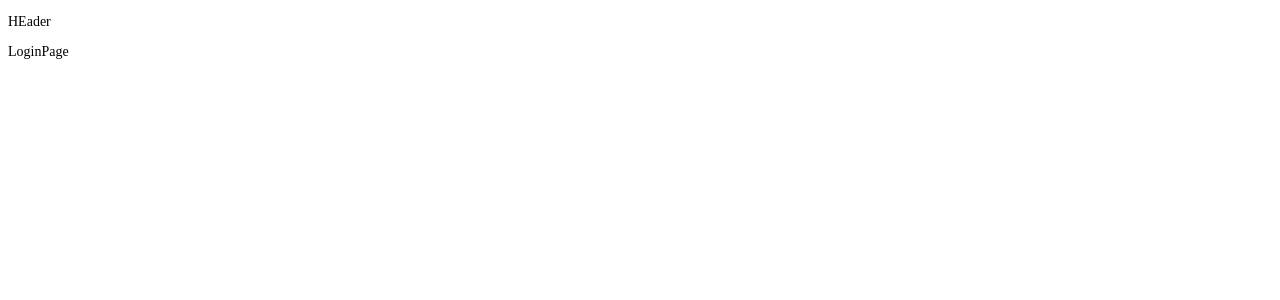
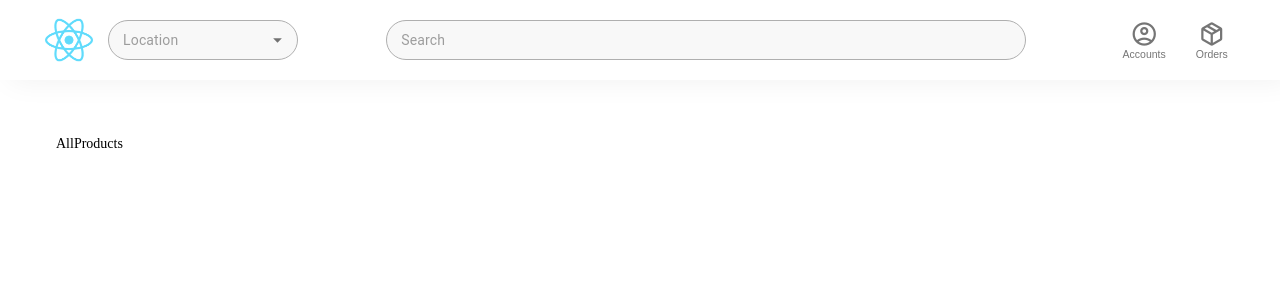
Before and after one commit to iamrishiksahu/LocalAlt, a React (Create React App) app in the folder frontend/: page / in a window 1280 px wide. Shown: the top 300 px of the page. Built offline with nearby package versions, Linux system fonts and the light colour scheme.

Commit message:
header completed

```diff
--- a/frontend/public/index.html
+++ b/frontend/public/index.html
@@ -5,6 +5,7 @@
     <link rel="icon" href="%PUBLIC_URL%/favicon.ico" />
     <meta name="viewport" content="width=device-width, initial-scale=1" />
     <meta name="theme-color" content="#000000" />
+    <link rel="stylesheet" href="https://fonts.googleapis.com/css2?family=Material+Symbols+Outlined:opsz,wght,FILL,GRAD@20..48,100..700,0..1,-50..200" />
     <meta
       name="description"
       content="Web site created using create-react-app"
--- a/frontend/src/App.css
+++ b/frontend/src/App.css
@@ -5,3 +5,9 @@
   font-size: 14px;
   box-sizing: border-box;
 }
+
+
+body{
+  padding: 0;
+  margin: 0;
+}
--- a/frontend/src/App.js
+++ b/frontend/src/App.js
@@ -12,6 +12,8 @@ import VManageProducts from './pages/vendor/VManageProducts';
 import VManageStore from './pages/vendor/VManageStore';
 import VAddProductPage from './pages/vendor/VAddProductPage';
 import VendorHeader from './components/VendorHeader';
+import HomePage from './pages/customer/HomePage';
+import AllProducts from './components/AllProducts';
 
 function App() {
 
@@ -23,8 +25,8 @@ function App() {
         <Route path='/forgot-password' element={<ForgotPassword />} />
 
         {/* Producted Routes - Authenticated Only */}
-        <Route path='/' element={<Header />}>
-          <Route index element={<LoginPage />} />
+        <Route path='/' element={<HomePage />}>
+          <Route index element={<AllProducts />} />
           <Route path='/product' element={<ProductPage />} />
           <Route path='/orders' element={<OrdersPage />} />
           <Route path='/account' element={<AccountPage />} />
--- /dev/null
+++ b/frontend/src/components/AllProducts.js
@@ -0,0 +1,9 @@
+import React from 'react'
+
+const AllProducts = () => {
+  return (
+    <div>AllProducts</div>
+  )
+}
+
+export default AllProducts
--- a/frontend/src/components/Header.js
+++ b/frontend/src/components/Header.js
@@ -1,13 +1,234 @@
 import React from 'react'
-import { Outlet } from 'react-router-dom'
+import { TextField, Box, Select, Autocomplete, IconButton } from "@mui/material";
+import { useNavigate } from 'react-router-dom'
+
 
 const Header = () => {
-  return (
-    <div>
-        <p>HEader</p>
-        <Outlet />
-    </div>
-  )
+
+    const navigate = useNavigate();
+
+    return (
+        <Box
+            sx={{
+                height: '10vh',
+                display: 'flex',
+                alignItems: 'center',
+                justifyContent: 'space-around',
+                maxWidth: '100vw',
+                backgroundColor: 'white',
+                boxShadow: '10px 0 30px #00000010'
+
+            }}
+        >
+
+            {/* Logo and Location */}
+            <Box
+                sx={{
+                    display: 'flex',
+                    alignItems: 'center',
+                    justifyContent: 'flex-start',
+                    gap: '1rem'
+
+                }}>
+
+                <img src="/logo192.png" alt="logo" width="50px" onClick={() => navigate('/')} />
+                <Autocomplete
+                    disablePortal
+                    id="combo-box-demo"
+                    size="small"
+                    options={top100Films}
+                    sx={{ width: '190px', border: 'none' }}
+
+                    renderInput={(params) => <TextField
+                        sx={{
+                            backgroundColor: '#f8f8f8',
+                            border: '1px solid #afafaf',
+                            borderRadius: '2rem',
+                            "& fieldset": { border: 'none' }
+                        }}
+                        {...params} placeholder="Location" />}
+                />
+
+            </Box>
+
+            {/* Search box */}
+            <TextField
+                variant="outlined"
+                placeholder="Search"
+                size="small"
+
+                sx={{
+                    backgroundColor: '#f8f8f8',
+                    border: '1px solid #afafaf',
+                    width: '50%',
+                    borderRadius: '2rem',
+                    "& fieldset": { border: 'none' }
+                }}
+            />
+
+            {/* Account and Orders */}
+            <Box
+                sx={{ display: 'flex', gap: '1rem' }}
+            >
+
+                <IconButton aria-label="account"
+                    onClick={() => navigate('/account')}
+                    sx={{ display: 'flex', flexDirection: 'column' }}>
+                    <span class="material-symbols-outlined"
+                        style={{
+                            fontSize: '2rem',
+                        }}>
+                        account_circle
+                    </span>
+                    <span style={{ fontSize: '0.75rem' }}>Accounts</span>
+
+                </IconButton>
+
+                <IconButton aria-label="orders"
+                    onClick={() => navigate('/orders')}
+                    sx={{ display: 'flex', flexDirection: 'column' }}>
+                    <span class="material-symbols-outlined"
+                        style={{
+                            fontSize: '2rem',
+                        }}>
+                        package_2
+                    </span>
+                    <span style={{ fontSize: '0.75rem' }}>Orders</span>
+
+                </IconButton>
+
+
+            </Box>
+
+        </Box>
+    )
 }
 
 export default Header
+
+const top100Films = [
+    { label: 'The Shawshank Redemption', year: 1994 },
+    { label: 'The Godfather', year: 1972 },
+    { label: 'The Godfather: Part II', year: 1974 },
+    { label: 'The Dark Knight', year: 2008 },
+    { label: '12 Angry Men', year: 1957 },
+    { label: "Schindler's List", year: 1993 },
+    { label: 'Pulp Fiction', year: 1994 },
+    {
+      label: 'The Lord of the Rings: The Return of the King',
+      year: 2003,
+    },
+    { label: 'The Good, the Bad and the Ugly', year: 1966 },
+    { label: 'Fight Club', year: 1999 },
+    {
+      label: 'The Lord of the Rings: The Fellowship of the Ring',
+      year: 2001,
+    },
+    {
+      label: 'Star Wars: Episode V - The Empire Strikes Back',
+      year: 1980,
+    },
+    { label: 'Forrest Gump', year: 1994 },
+    { label: 'Inception', year: 2010 },
+    {
+      label: 'The Lord of the Rings: The Two Towers',
+      year: 2002,
+    },
+    { label: "One Flew Over the Cuckoo's Nest", year: 1975 },
+    { label: 'Goodfellas', year: 1990 },
+    { label: 'The Matrix', year: 1999 },
+    { label: 'Seven Samurai', year: 1954 },
+    {
+      label: 'Star Wars: Episode IV - A New Hope',
+      year: 1977,
+    },
+    { label: 'City of God', year: 2002 },
+    { label: 'Se7en', year: 1995 },
+    { label: 'The Silence of the Lambs', year: 1991 },
+    { label: "It's a Wonderful Life", year: 1946 },
+    { label: 'Life Is Beautiful', year: 1997 },
+    { label: 'The Usual Suspects', year: 1995 },
+    { label: 'Léon: The Professional', year: 1994 },
+    { label: 'Spirited Away', year: 2001 },
+    { label: 'Saving Private Ryan', year: 1998 },
+    { label: 'Once Upon a Time in the West', year: 1968 },
+    { label: 'American History X', year: 1998 },
+    { label: 'Interstellar', year: 2014 },
+    { label: 'Casablanca', year: 1942 },
+    { label: 'City Lights', year: 1931 },
+    { label: 'Psycho', year: 1960 },
+    { label: 'The Green Mile', year: 1999 },
+    { label: 'The Intouchables', year: 2011 },
+    { label: 'Modern Times', year: 1936 },
+    { label: 'Raiders of the Lost Ark', year: 1981 },
+    { label: 'Rear Window', year: 1954 },
+    { label: 'The Pianist', year: 2002 },
+    { label: 'The Departed', year: 2006 },
+    { label: 'Terminator 2: Judgment Day', year: 1991 },
+    { label: 'Back to the Future', year: 1985 },
+    { label: 'Whiplash', year: 2014 },
+    { label: 'Gladiator', year: 2000 },
+    { label: 'Memento', year: 2000 },
+    { label: 'The Prestige', year: 2006 },
+    { label: 'The Lion King', year: 1994 },
+    { label: 'Apocalypse Now', year: 1979 },
+    { label: 'Alien', year: 1979 },
+    { label: 'Sunset Boulevard', year: 1950 },
+    {
+      label: 'Dr. Strangelove or: How I Learned to Stop Worrying and Love the Bomb',
+      year: 1964,
+    },
+    { label: 'The Great Dictator', year: 1940 },
+    { label: 'Cinema Paradiso', year: 1988 },
+    { label: 'The Lives of Others', year: 2006 },
+    { label: 'Grave of the Fireflies', year: 1988 },
+    { label: 'Paths of Glory', year: 1957 },
+    { label: 'Django Unchained', year: 2012 },
+    { label: 'The Shining', year: 1980 },
+    { label: 'WALL·E', year: 2008 },
+    { label: 'American Beauty', year: 1999 },
+    { label: 'The Dark Knight Rises', year: 2012 },
+    { label: 'Princess Mononoke', year: 1997 },
+    { label: 'Aliens', year: 1986 },
+    { label: 'Oldboy', year: 2003 },
+    { label: 'Once Upon a Time in America', year: 1984 },
+    { label: 'Witness for the Prosecution', year: 1957 },
+    { label: 'Das Boot', year: 1981 },
+    { label: 'Citizen Kane', year: 1941 },
+    { label: 'North by Northwest', year: 1959 },
+    { label: 'Vertigo', year: 1958 },
+    {
+      label: 'Star Wars: Episode VI - Return of the Jedi',
+      year: 1983,
+    },
+    { label: 'Reservoir Dogs', year: 1992 },
+    { label: 'Braveheart', year: 1995 },
+    { label: 'M', year: 1931 },
+    { label: 'Requiem for a Dream', year: 2000 },
+    { label: 'Amélie', year: 2001 },
+    { label: 'A Clockwork Orange', year: 1971 },
+    { label: 'Like Stars on Earth', year: 2007 },
+    { label: 'Taxi Driver', year: 1976 },
+    { label: 'Lawrence of Arabia', year: 1962 },
+    { label: 'Double Indemnity', year: 1944 },
+    {
+      label: 'Eternal Sunshine of the Spotless Mind',
+      year: 2004,
+    },
+    { label: 'Amadeus', year: 1984 },
+    { label: 'To Kill a Mockingbird', year: 1962 },
+    { label: 'Toy Story 3', year: 2010 },
+    { label: 'Logan', year: 2017 },
+    { label: 'Full Metal Jacket', year: 1987 },
+    { label: 'Dangal', year: 2016 },
+    { label: 'The Sting', year: 1973 },
+    { label: '2001: A Space Odyssey', year: 1968 },
+    { label: "Singin' in the Rain", year: 1952 },
+    { label: 'Toy Story', year: 1995 },
+    { label: 'Bicycle Thieves', year: 1948 },
+    { label: 'The Kid', year: 1921 },
+    { label: 'Inglourious Basterds', year: 2009 },
+    { label: 'Snatch', year: 2000 },
+    { label: '3 Idiots', year: 2009 },
+    { label: 'Monty Python and the Holy Grail', year: 1975 },
+  ];
--- a/frontend/src/pages/customer/HomePage.js
+++ b/frontend/src/pages/customer/HomePage.js
@@ -1,15 +1,19 @@
 import React from "react";
-import Header from "../components/Header";
 import { Box, Typography } from "@mui/material";
+import Header from "../../components/Header";
+import { Outlet } from "react-router-dom";
 
 const HomePage = () => {
     return (
-    <Box>
+        <Box style={{
+            margin: 0,
+            padding: 0,
+        }}>
             <Header />
             <Box
                 style={{ margin: '4rem' }}
             >
-        <Typography variant="h3">Products</Typography>
+                <Outlet  />
             </Box>
         </Box >
     )
```
Lines whose indentation alone changed are shown as unchanged.
